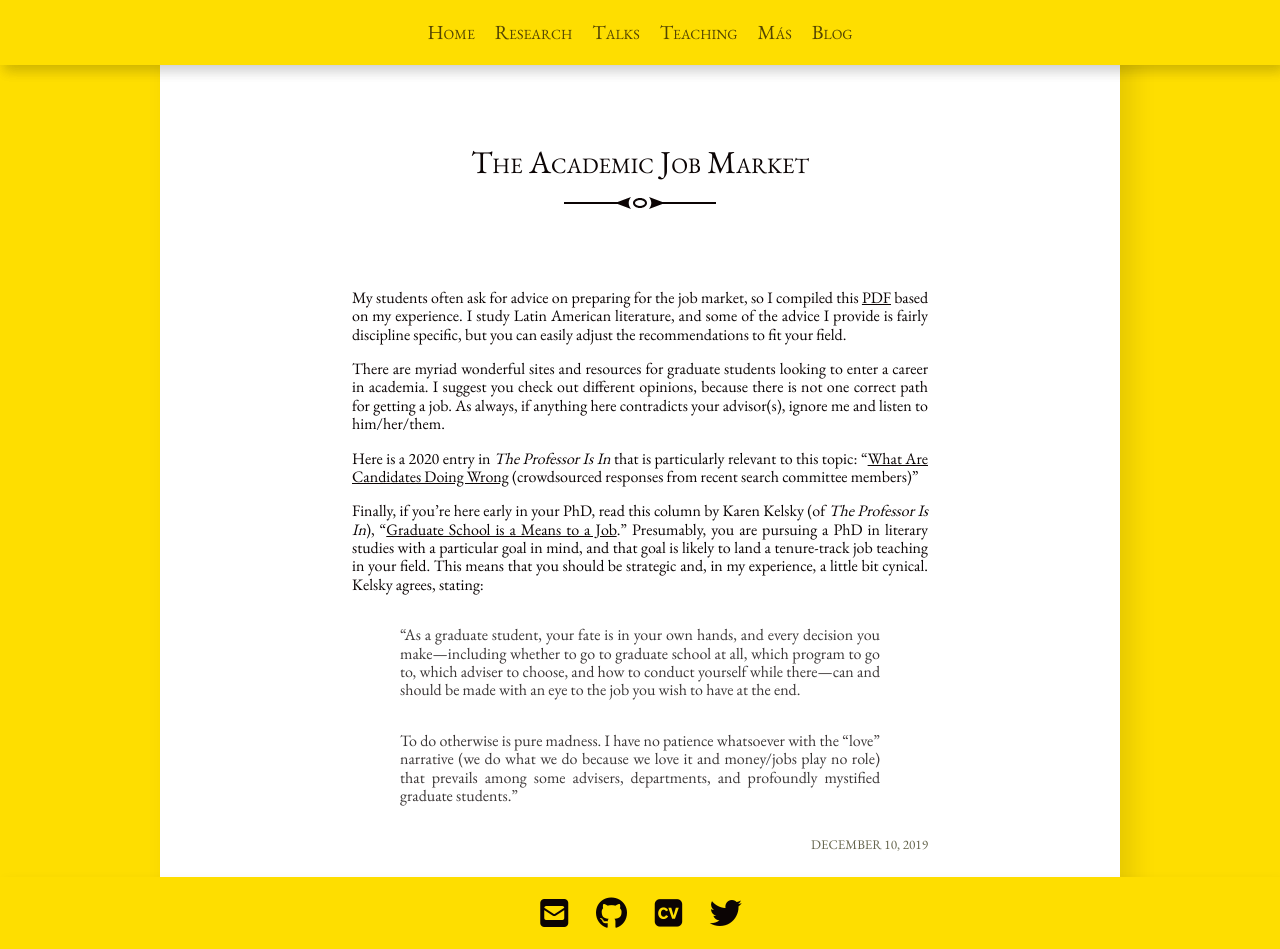
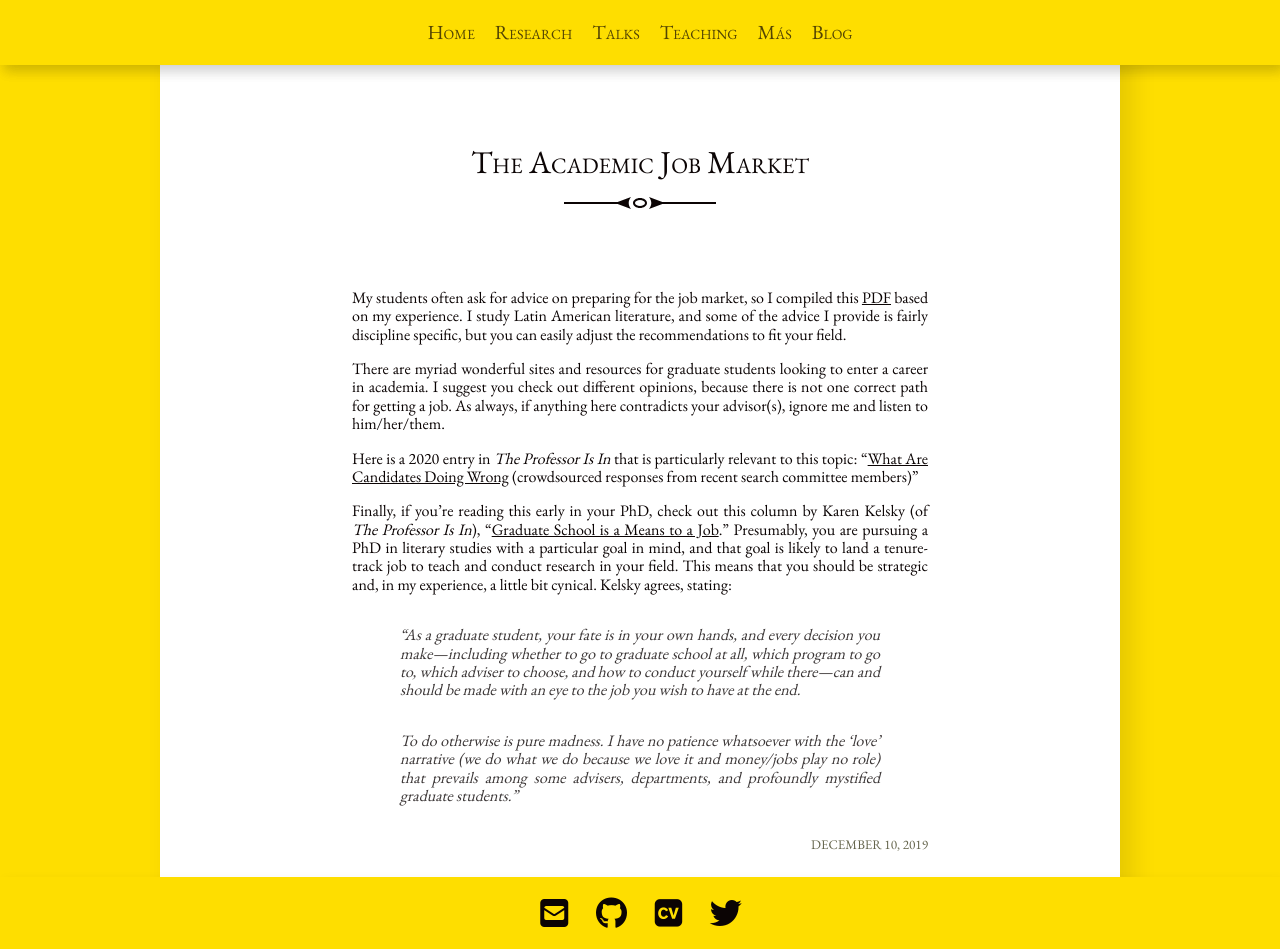
Before and after one commit to dajmcdon/tamara-site, a Jekyll site: the page built from _posts/2019-12-10-job-market-advice.md, in a window 1280 px wide and 949 px high. Built offline with Jekyll 4.4.1, drawn with Linux system fonts in a browser that asks for light colours; nearby versions of some CDN libraries; some web fonts are replaced.

Commit message:
prof is in quote edit

```diff
--- a/_posts/2019-12-10-job-market-advice.md
+++ b/_posts/2019-12-10-job-market-advice.md
@@ -11,7 +11,7 @@
 
 Here is a 2020 entry in _The Professor Is In_ that is particularly relevant to this topic: "[What Are Candidates Doing Wrong](https://theprofessorisin.com/2020/01/27/dispatches-from-the-front-what-candidates-are-doing-wrong-part-i-of-iii-do-your-homework-please-please/) (crowdsourced responses from recent search committee members)"
 
-Finally, if you're here early in your PhD, read this column by Karen Kelsky (of _The Professor Is In_), "[Graduate School is a Means to a Job](https://www.chronicle.com/article/graduate-school-is-a-means-to-a-job/?cid=gen_sign_in)." Presumably, you are pursuing a PhD in literary studies with a particular goal in mind, and that goal is likely to land a tenure-track job teaching in your field. This means that you should be strategic and, in my experience, a little bit cynical. Kelsky agrees, stating:
-> "As a graduate student, your fate is in your own hands, and every decision you make—including whether to go to graduate school at all, which program to go to, which adviser to choose, and how to conduct yourself while there—can and should be made with an eye to the job you wish to have at the end.
+Finally, if you're reading this early in your PhD, check out this column by Karen Kelsky (of _The Professor Is In_), "[Graduate School is a Means to a Job](https://www.chronicle.com/article/graduate-school-is-a-means-to-a-job/?cid=gen_sign_in)." Presumably, you are pursuing a PhD in literary studies with a particular goal in mind, and that goal is likely to land a tenure-track job to teach and conduct research in your field. This means that you should be strategic and, in my experience, a little bit cynical. Kelsky agrees, stating:
+> _"As a graduate student, your fate is in your own hands, and every decision you make—including whether to go to graduate school at all, which program to go to, which adviser to choose, and how to conduct yourself while there—can and should be made with an eye to the job you wish to have at the end._
 
-> To do otherwise is pure madness. I have no patience whatsoever with the “love” narrative (we do what we do because we love it and money/jobs play no role) that prevails among some advisers, departments, and profoundly mystified graduate students."
+> _To do otherwise is pure madness. I have no patience whatsoever with the 'love' narrative (we do what we do because we love it and money/jobs play no role) that prevails among some advisers, departments, and profoundly mystified graduate students."_
```
